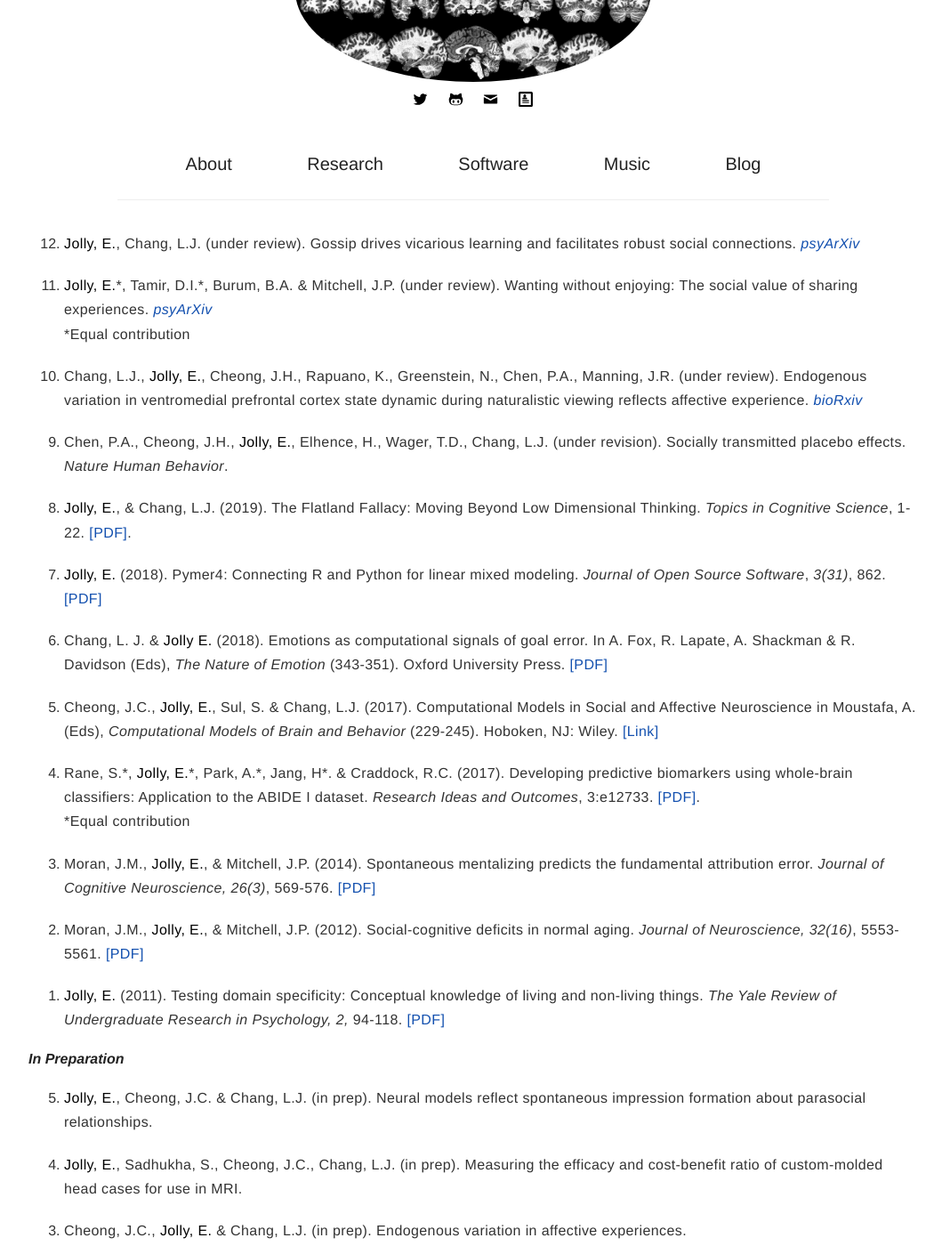
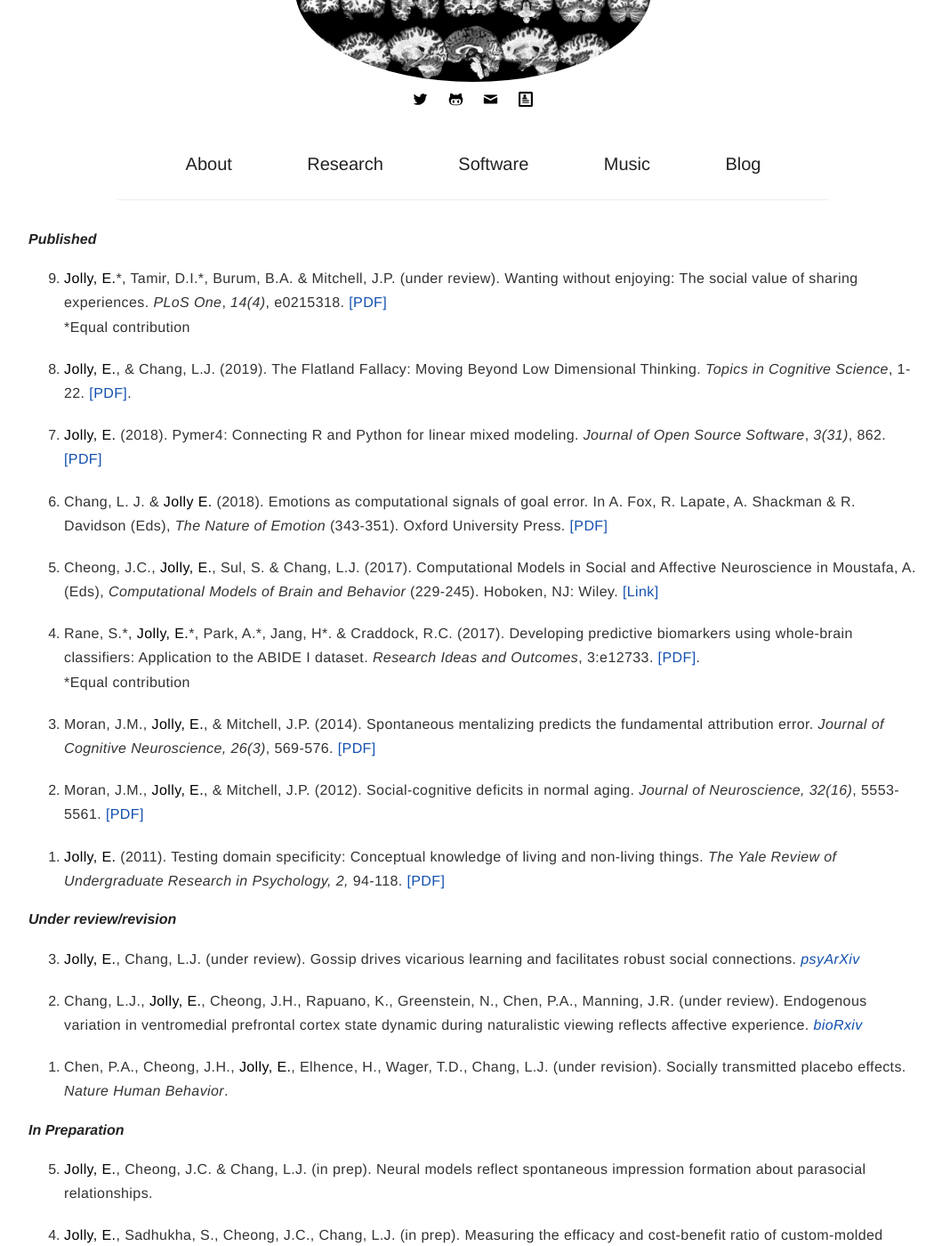
Before and after one commit to ejolly/ejolly.github.io, a Jekyll site: the page built from publications.md, in a window 1280 px wide and 1400 px high, scrolled down 238 px. Shown: the whole window at 89% size, without its empty margins (108-1167 px from the left). Built offline with Jekyll 4.4.1, drawn with Linux system fonts in a browser that asks for light colours; comment, search, counter and statistics services are not loaded.

Commit message:
Updated plos one publication status and link.

```diff
--- a/publications.md
+++ b/publications.md
@@ -3,41 +3,45 @@ title: Publications
 layout: page
 ---
 
-12. **Jolly, E.**, Chang, L.J. (under review). Gossip drives vicarious learning and facilitates robust social connections. *[psyArXiv](https://psyarxiv.com/qau5s/)*
+#### *Published*
 
-11. **Jolly, E.**\*, Tamir, D.I.\*, Burum, B.A. & Mitchell, J.P. (under review). Wanting without enjoying: The social value of sharing experiences. *[psyArXiv](https://psyarxiv.com/b3zju/)*
+1. **Jolly, E.**\*, Tamir, D.I.\*, Burum, B.A. & Mitchell, J.P. (under review). Wanting without enjoying: The social value of sharing experiences. *PLoS One*, *14(4)*, e0215318. [[PDF]](https://journals.plos.org/plosone/article?id=10.1371/journal.pone.0215318)
 \*Equal contribution
 
-10. Chang, L.J., **Jolly, E.**, Cheong, J.H., Rapuano, K., Greenstein, N., Chen, P.A., Manning, J.R. (under review). Endogenous variation in ventromedial prefrontal cortex state dynamic during naturalistic viewing reflects affective experience. *[bioRxiv](https://www.biorxiv.org/content/10.1101/487892v1)*
+2. **Jolly, E.**, & Chang, L.J. (2019). The Flatland Fallacy:  Moving Beyond Low Dimensional Thinking. *Topics in Cognitive Science*, 1-22. [[PDF]](https://onlinelibrary.wiley.com/doi/epdf/10.1111/tops.12404).
 
-9. Chen, P.A., Cheong, J.H., **Jolly, E.**, Elhence, H., Wager, T.D., Chang, L.J. (under revision). Socially transmitted placebo effects. *Nature Human Behavior*.
+3. **Jolly, E.** (2018). Pymer4: Connecting R and Python for linear mixed modeling. *Journal of Open Source Software*, *3(31)*, 862. [[PDF]](http://joss.theoj.org/papers/10.21105/joss.00862)
 
-8. **Jolly, E.**, & Chang, L.J. (2019). The Flatland Fallacy:  Moving Beyond Low Dimensional Thinking. *Topics in Cognitive Science*, 1-22. [[PDF]](https://onlinelibrary.wiley.com/doi/epdf/10.1111/tops.12404).
-
-7. **Jolly, E.** (2018). Pymer4: Connecting R and Python for linear mixed modeling. *Journal of Open Source Software*, *3(31)*, 862. [[PDF]](http://joss.theoj.org/papers/10.21105/joss.00862)
-
-6. Chang, L. J. & **Jolly E.** (2018). Emotions as computational signals of goal error. In A. Fox, R. Lapate, A. Shackman & R. Davidson (Eds), *The Nature of Emotion* (343-351). Oxford University Press. [[PDF]](/assets/pdfs/Jolly_Emotions_Chapter.pdf)
+4. Chang, L. J. & **Jolly E.** (2018). Emotions as computational signals of goal error. In A. Fox, R. Lapate, A. Shackman & R. Davidson (Eds), *The Nature of Emotion* (343-351). Oxford University Press. [[PDF]](/assets/pdfs/Jolly_Emotions_Chapter.pdf)
 
 5. Cheong, J.C., **Jolly, E.**, Sul, S. & Chang, L.J. (2017). Computational Models in Social and Affective Neuroscience in Moustafa, A. (Eds), *Computational Models of Brain and Behavior* (229-245). Hoboken, NJ: Wiley. [[Link]](http://onlinelibrary.wiley.com/doi/10.1002/9781119159193.ch17/summary)
 
-4. Rane, S.\*, **Jolly, E.**\*, Park, A.\*, Jang, H\*. & Craddock, R.C. (2017). Developing predictive biomarkers using whole-brain classifiers: Application to the ABIDE I dataset. *Research Ideas and Outcomes*, 3:e12733. [[PDF]](https://riojournal.com/article/12733/download/pdf/).
+6. Rane, S.\*, **Jolly, E.**\*, Park, A.\*, Jang, H\*. & Craddock, R.C. (2017). Developing predictive biomarkers using whole-brain classifiers: Application to the ABIDE I dataset. *Research Ideas and Outcomes*, 3:e12733. [[PDF]](https://riojournal.com/article/12733/download/pdf/).
 \*Equal contribution
 
-3. Moran, J.M., **Jolly, E.**, & Mitchell, J.P. (2014). Spontaneous mentalizing predicts the fundamental attribution error. *Journal of Cognitive Neuroscience, 26(3)*, 569-576. [[PDF]](https://dash.harvard.edu/bitstream/handle/1/13457155/jocn_a_00513.pdf?sequence=1)
+7. Moran, J.M., **Jolly, E.**, & Mitchell, J.P. (2014). Spontaneous mentalizing predicts the fundamental attribution error. *Journal of Cognitive Neuroscience, 26(3)*, 569-576. [[PDF]](https://dash.harvard.edu/bitstream/handle/1/13457155/jocn_a_00513.pdf?sequence=1)
 
-2. Moran, J.M., **Jolly, E.**, & Mitchell, J.P. (2012). Social-cognitive deficits in normal aging. *Journal of Neuroscience, 32(16)*, 5553-5561. [[PDF]](http://www.jneurosci.org/content/jneuro/32/16/5553.full.pdf)
+8. Moran, J.M., **Jolly, E.**, & Mitchell, J.P. (2012). Social-cognitive deficits in normal aging. *Journal of Neuroscience, 32(16)*, 5553-5561. [[PDF]](http://www.jneurosci.org/content/jneuro/32/16/5553.full.pdf)
 
-1. **Jolly, E.** (2011). Testing domain specificity: Conceptual knowledge of living and non-living things. *The Yale Review of Undergraduate Research in Psychology, 2,* 94-118. [[PDF]](https://campuspress.yale.edu/yrurp/files/2015/11/2010_Jolly-Conceptual-Knowledge-Organization-1un1c9m.pdf)
+9. **Jolly, E.** (2011). Testing domain specificity: Conceptual knowledge of living and non-living things. *The Yale Review of Undergraduate Research in Psychology, 2,* 94-118. [[PDF]](https://campuspress.yale.edu/yrurp/files/2015/11/2010_Jolly-Conceptual-Knowledge-Organization-1un1c9m.pdf)
+{: reversed="reversed"}
+
+#### *Under review/revision*
+1. **Jolly, E.**, Chang, L.J. (under review). Gossip drives vicarious learning and facilitates robust social connections. *[psyArXiv](https://psyarxiv.com/qau5s/)*
+
+2. Chang, L.J., **Jolly, E.**, Cheong, J.H., Rapuano, K., Greenstein, N., Chen, P.A., Manning, J.R. (under review). Endogenous variation in ventromedial prefrontal cortex state dynamic during naturalistic viewing reflects affective experience. *[bioRxiv](https://www.biorxiv.org/content/10.1101/487892v1)*
+
+3. Chen, P.A., Cheong, J.H., **Jolly, E.**, Elhence, H., Wager, T.D., Chang, L.J. (under revision). Socially transmitted placebo effects. *Nature Human Behavior*.
 {: reversed="reversed"}
 
 #### *In Preparation*
-5. **Jolly, E.**, Cheong, J.C. & Chang, L.J. (in prep). Neural models reflect spontaneous impression formation about parasocial relationships.
+1. **Jolly, E.**, Cheong, J.C. & Chang, L.J. (in prep). Neural models reflect spontaneous impression formation about parasocial relationships.
 
-4. **Jolly, E.**, Sadhukha, S., Cheong, J.C., Chang, L.J. (in prep). Measuring the efficacy and cost-benefit ratio of custom-molded head cases for use in MRI.
+2. **Jolly, E.**, Sadhukha, S., Cheong, J.C., Chang, L.J. (in prep). Measuring the efficacy and cost-benefit ratio of custom-molded head cases for use in MRI.
 
 3. Cheong, J.C., **Jolly, E.** & Chang, L.J. (in prep). Endogenous variation in affective experiences.
 
-2. **Jolly, E.**, Smith A., Gangadharan, A.A., Hoidal, A.S. & Chang, L.J.  (in prep). Guilt-aversion motivates harm-minimization in surrogate decision-making.
+4. **Jolly, E.**, Smith A., Gangadharan, A.A., Hoidal, A.S. & Chang, L.J.  (in prep). Guilt-aversion motivates harm-minimization in surrogate decision-making.
 
-1. **Jolly, E.**, Gangadharan, A.A. & Chang, L.J. (in prep). Interpersonal decision-making during end-of-life care: A comprehensive review
+5. **Jolly, E.**, Gangadharan, A.A. & Chang, L.J. (in prep). Interpersonal decision-making during end-of-life care: A comprehensive review
 {: reversed="reversed"}
```
